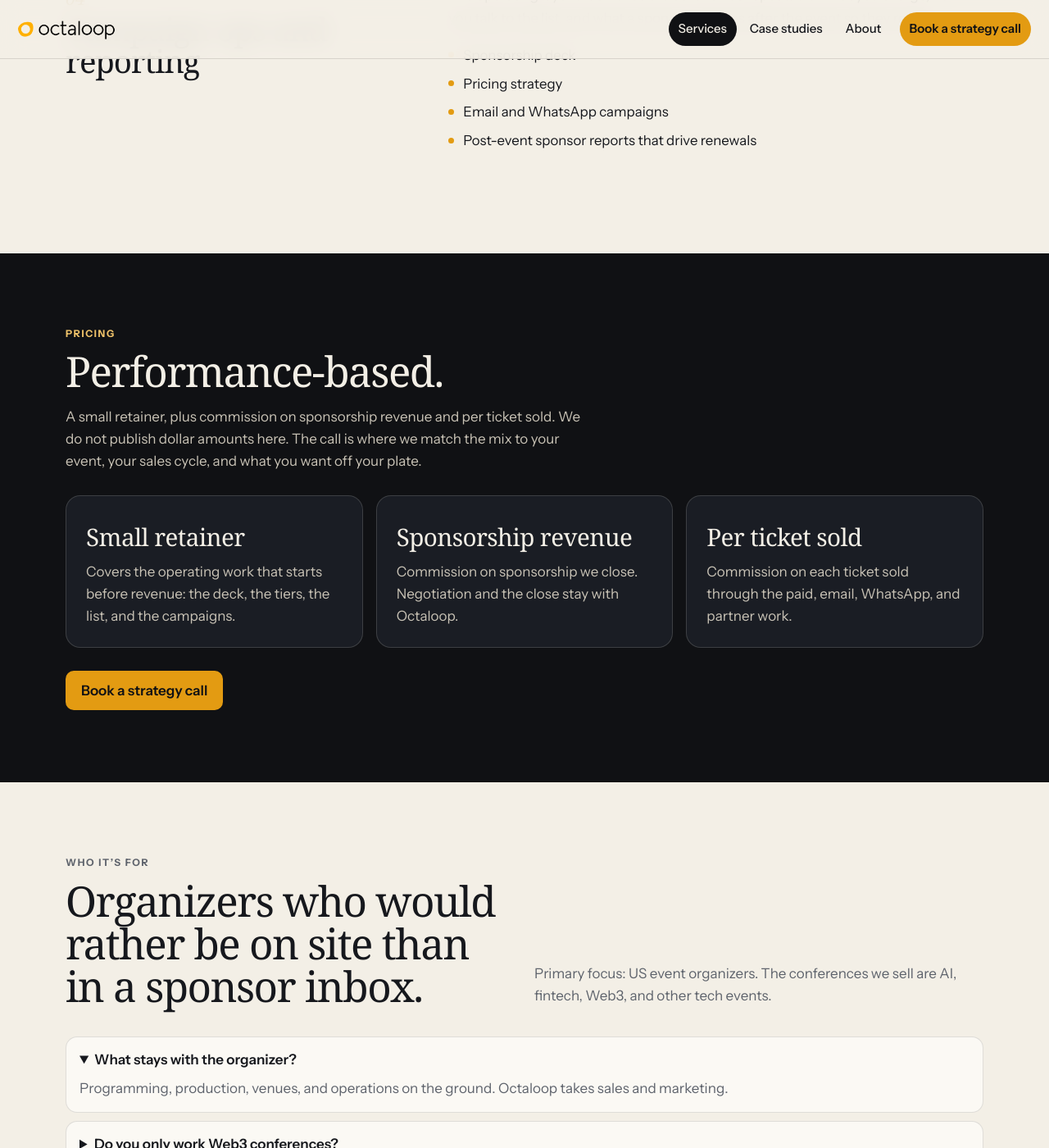
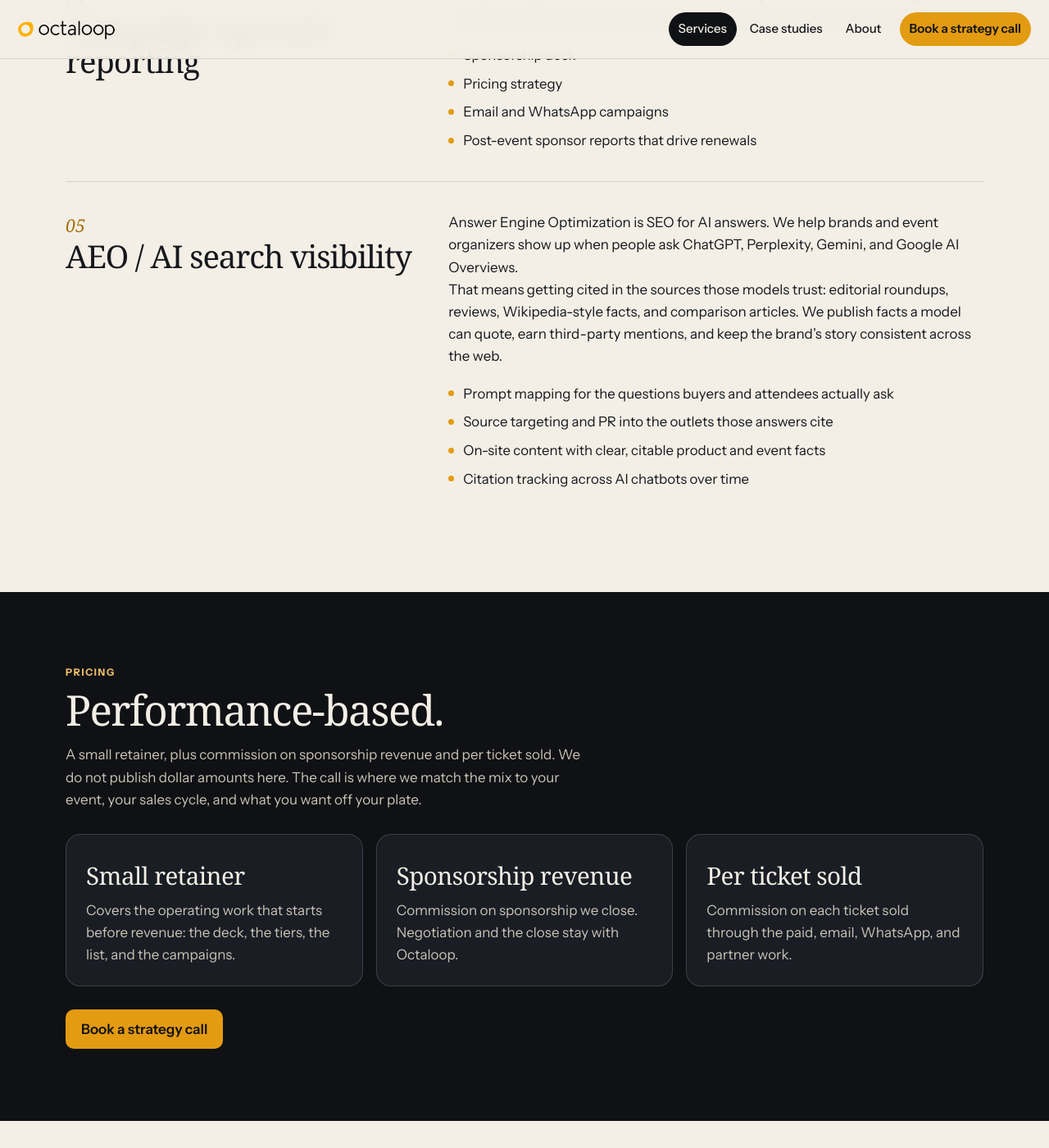
Before and after one commit to av535/octaloop, a Jekyll site: the page services/index.html, which Jekyll copies as it is, in a window 1280 px wide and 1400 px high, scrolled down 1312 px. Shown: the whole window at 82% size. Built offline with Jekyll 4.4.1, drawn with Linux system fonts in a browser that asks for light colours; some web fonts are replaced; some of the changed text lies outside the part shown.

Commit message:
Add answer engine optimization as a fifth service.
Offer AEO for brands and event organizers on the services page, the homepage service list, and the strategy-call form.

Co-authored-by: av535 <av535@users.noreply.github.com>

```diff
--- a/contact-us/index.html
+++ b/contact-us/index.html
@@ -97,6 +97,7 @@
             <option>Sponsorship sales</option>
             <option>Ticket sales and growth</option>
             <option>PR and media</option>
+            <option>AEO / AI search visibility</option>
             <option>Campaign ops and reporting</option>
             <option>The full sales and marketing function</option>
             <option>Not sure yet</option>
--- a/services/index.html
+++ b/services/index.html
@@ -3,18 +3,18 @@
 <head>
 <meta charset="UTF-8">
 <meta name="viewport" content="width=device-width, initial-scale=1">
-<title>Sponsorship Sales, Ticket Sales, and PR for Conferences | Octaloop</title>
-<meta name="description" content="Sponsorship sales, paid ticket campaigns on Meta, X, Reddit, and LinkedIn, press, and post-event sponsor reporting for AI, fintech, Web3, and tech conference organizers.">
+<title>Sponsorship Sales, Ticket Sales, PR, and AEO | Octaloop</title>
+<meta name="description" content="Sponsorship sales, ticket campaigns, press, answer engine optimization, and post-event reporting for AI, fintech, Web3, and tech conference organizers.">
 <link rel="canonical" href="https://octaloop.com/services/">
 <meta property="og:type" content="website">
 <meta property="og:site_name" content="Octaloop">
-<meta property="og:title" content="Sponsorship Sales, Ticket Sales, and PR for Conferences | Octaloop">
-<meta property="og:description" content="Sponsorship sales, paid ticket campaigns on Meta, X, Reddit, and LinkedIn, press, and post-event sponsor reporting for AI, fintech, Web3, and tech conference organizers.">
+<meta property="og:title" content="Sponsorship Sales, Ticket Sales, PR, and AEO | Octaloop">
+<meta property="og:description" content="Sponsorship sales, ticket campaigns, press, answer engine optimization, and post-event reporting for AI, fintech, Web3, and tech conference organizers.">
 <meta property="og:url" content="https://octaloop.com/services/">
 <meta property="og:image" content="https://octaloop.com/assets/images/wp-content/themes/octaloop/assets/images/Logo.png">
 <meta name="twitter:card" content="summary">
-<meta name="twitter:title" content="Sponsorship Sales, Ticket Sales, and PR for Conferences | Octaloop">
-<meta name="twitter:description" content="Sponsorship sales, paid ticket campaigns on Meta, X, Reddit, and LinkedIn, press, and post-event sponsor reporting for AI, fintech, Web3, and tech conference organizers.">
+<meta name="twitter:title" content="Sponsorship Sales, Ticket Sales, PR, and AEO | Octaloop">
+<meta name="twitter:description" content="Sponsorship sales, ticket campaigns, press, answer engine optimization, and post-event reporting for AI, fintech, Web3, and tech conference organizers.">
 <meta name="robots" content="index, follow">
 
 <link rel="preconnect" href="https://fonts.googleapis.com">
@@ -55,7 +55,7 @@
     <p class="crumbs"><a href="/">Home</a> / Services</p>
     <p class="kicker">Services</p>
     <h1>The sales and marketing function, handled.</h1>
-    <p>Four lines of work for organizers of AI, fintech, Web3, and other tech conferences. We take sponsorships, tickets, press, and the reporting that brings sponsors back. You run the event.</p>
+    <p>Five lines of work for organizers of AI, fintech, Web3, and other tech conferences, and for the brands behind them. Sponsorships, tickets, press, AI search visibility, and the reporting that brings sponsors back. You run the event.</p>
   </div>
 </section>
 <section class="section" style="padding-top:12px">
@@ -115,6 +115,22 @@
         </ul>
       </div>
     </article>
+    <article class="service-block" id="aeo">
+      <div>
+        <span class="idx">05</span>
+        <h2>AEO / AI search visibility</h2>
+      </div>
+      <div>
+        <p>Answer Engine Optimization is SEO for AI answers. We help brands and event organizers show up when people ask ChatGPT, Perplexity, Gemini, and Google AI Overviews.</p>
+        <p>That means getting cited in the sources those models trust: editorial roundups, reviews, Wikipedia-style facts, and comparison articles. We publish facts a model can quote, earn third-party mentions, and keep the brand’s story consistent across the web.</p>
+        <ul class="ticks">
+          <li>Prompt mapping for the questions buyers and attendees actually ask</li>
+          <li>Source targeting and PR into the outlets those answers cite</li>
+          <li>On-site content with clear, citable product and event facts</li>
+          <li>Citation tracking across AI chatbots over time</li>
+        </ul>
+      </div>
+    </article>
   </div>
 </section>
 
@@ -155,7 +171,7 @@
     <div class="faq">
       <details open>
         <summary>What stays with the organizer?</summary>
-        <p>Programming, production, venues, and operations on the ground. Octaloop takes sales and marketing.</p>
+        <p>Programming, production, venues, and operations on the ground. Octaloop takes sales and marketing, including answer engine optimization.</p>
       </details>
       <details>
         <summary>Do you only work Web3 conferences?</summary>
```
Also changed, not shown: index.html (+7 -0 lines), 3 other files.
